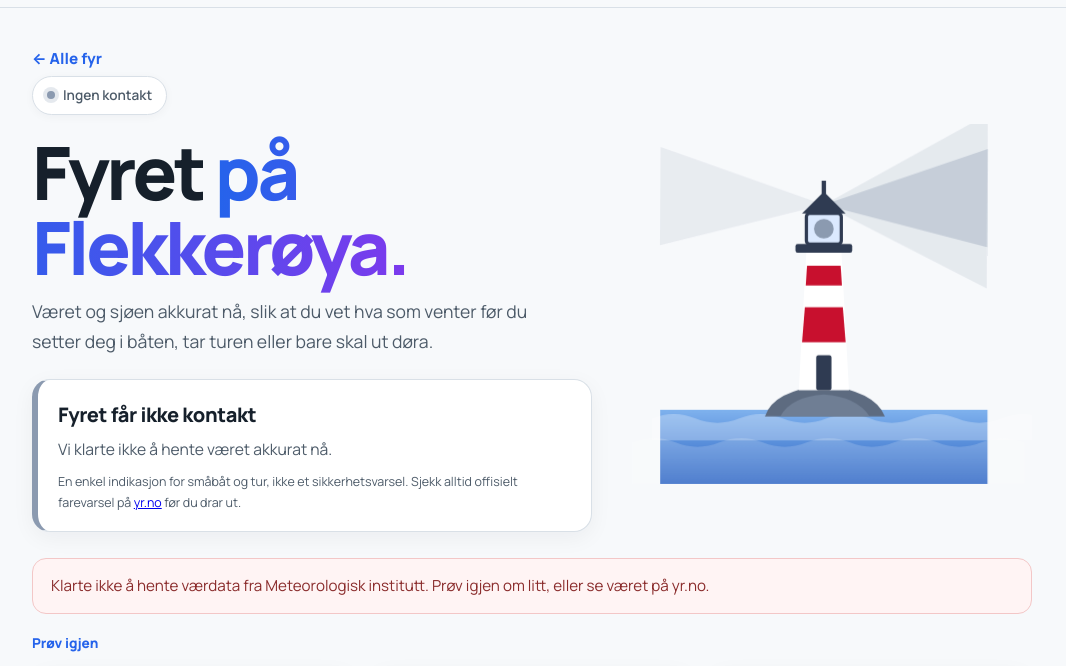
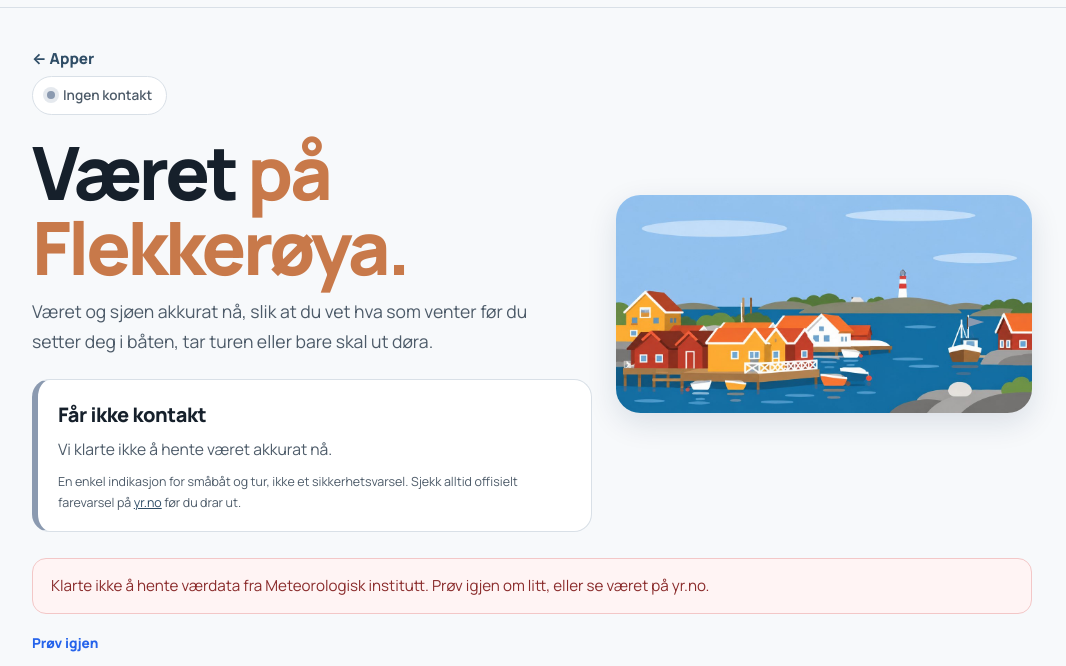
Before and after one commit to RedBeard94/Prosjekt-TR, a plain HTML site: page nyttig/fyret/flekkeroya/index.html in a window 1280 px wide. Shown: the part 67-733 px from the top of the page, without its empty margins (108-1174 px from the left). Drawn offline with Linux system fonts and the light colour scheme; no server answers.

Commit message:
Add files via upload

```diff
--- a/nyttig/fyret/flekkeroya/index.html
+++ b/nyttig/fyret/flekkeroya/index.html
@@ -11,14 +11,14 @@
 <meta name="copyright" content="© 2026 Reinertsengruppen">
 <meta name="rg-origin" content="rg-2026-10-nyttig-fyret-flekkeroya-9da3">
 <meta name="viewport" content="width=device-width, initial-scale=1">
-<title>Fyret på Flekkerøya – Reinertsengruppen</title>
-<meta name="description" content="Fyret viser været og sjøen ved Flekkerøya akkurat nå: vind, bølger, sjøtemperatur og sol opp og ned.">
+<title>Været på Flekkerøya – Reinertsengruppen</title>
+<meta name="description" content="Været og sjøen ved Flekkerøya akkurat nå: vind, bølger, sjøtemperatur og sol opp og ned.">
 <meta property="og:type" content="website">
 <meta property="og:site_name" content="Reinertsengruppen">
 <meta property="og:locale" content="nb_NO">
 <meta property="og:url" content="https://reinertsengruppen.no/nyttig/fyret/flekkeroya/">
-<meta property="og:title" content="Fyret på Flekkerøya – Reinertsengruppen">
-<meta property="og:description" content="Fyret viser været og sjøen ved Flekkerøya akkurat nå: vind, bølger, sjøtemperatur og sol opp og ned.">
+<meta property="og:title" content="Været på Flekkerøya – Reinertsengruppen">
+<meta property="og:description" content="Været og sjøen ved Flekkerøya akkurat nå: vind, bølger, sjøtemperatur og sol opp og ned.">
 <meta property="og:image" content="https://reinertsengruppen.no/bilder/delingsbilde-forside.png">
 <meta property="og:image:width" content="1200">
 <meta property="og:image:height" content="630">
@@ -73,6 +73,9 @@
   .verdict .fine { margin-top:8px; font-size:.78rem; }
 
   .lh { width:100%; height:auto; display:block; max-height:360px; }
+  .lhbox { position:relative; width:100%; max-width:560px; justify-self:end; }
+  .lhbox .lhimg { display:block; width:100%; height:auto; border-radius:5.9% / 11%; box-shadow:0 10px 30px rgba(20,40,80,.12); }
+  .lhbox .lhov { position:absolute; inset:0; width:100%; height:100%; max-height:none; }
   .lh .beam { fill:var(--verdict); opacity:.34; transform-origin:150px 74px; animation:sweep 7s ease-in-out infinite; transition:fill .6s; }
   .lh .beam2 { fill:var(--verdict); opacity:.16; transform-origin:150px 74px; animation:sweep 7s ease-in-out infinite; transition:fill .6s; }
   .lh .lamp { fill:var(--verdict); transition:fill .6s; }
@@ -205,42 +208,27 @@
   </div>
 </header>
 
-<main data-rg="rg-2026-10-nyttig-fyret-flekkeroya-9da3">
-  <a class="back" href="../index.html">← Alle fyr</a>
+<main class="fy" data-rg="rg-2026-10-nyttig-fyret-flekkeroya-9da3">
+  <a class="back" href="../../apper/index.html">← Apper</a>
   <section class="hero">
     <div>
       <span class="tag"><span class="dot"></span> <span id="tagTxt">Henter forholdene …</span></span>
-      <h1>Fyret <em>på Flekkerøya.</em></h1>
+      <h1>Været <em>på Flekkerøya.</em></h1>
       <p class="lead">Været og sjøen akkurat nå, slik at du vet hva som venter før du setter deg i båten, tar turen eller bare skal ut døra.</p>
       <div class="verdict" role="status" aria-live="polite">
         <h2 id="vTitle">Et øyeblikk …</h2>
-        <p id="vText">Fyret leser været og sjøen ved Flekkerøya.</p>
+        <p id="vText">Henter været og sjøen ved Flekkerøya.</p>
         <p class="fine">En enkel indikasjon for småbåt og tur, ikke et sikkerhetsvarsel. Sjekk alltid offisielt farevarsel på <a href="https://www.yr.no/nb/v%C3%A6rvarsel/daglig-tabell/1-2377374/Norge/Agder/Kristiansand/Flekker%C3%B8y" target="_blank" rel="noopener">yr.no</a> før du drar ut.</p>
       </div>
     </div>
-    <svg class="lh" viewBox="0 0 300 330" aria-hidden="true">
-      <defs>
-        <linearGradient id="sea" x1="0" y1="0" x2="0" y2="1"><stop offset="0" stop-color="#7fb2ee"/><stop offset="1" stop-color="#2a63c4"/></linearGradient>
-        <linearGradient id="sky" x1="0" y1="0" x2="0" y2="1"><stop offset="0" stop-color="#dbe9ff" stop-opacity="0"/><stop offset="1" stop-color="#dbe9ff" stop-opacity=".7"/></linearGradient>
-      </defs>
-      <path class="beam" d="M150 74 L300 22 L300 112Z"/>
-      <path class="beam2" d="M150 74 L300 -10 L300 150Z"/>
-      <path class="beam" d="M150 74 L0 22 L0 112Z" style="opacity:.14"/>
-      <rect x="0" y="262" width="300" height="68" fill="url(#sea)"/>
-      <g class="wave"><path d="M-20 270 Q0 262 20 270 T60 270 T100 270 T140 270 T180 270 T220 270 T260 270 T300 270 T340 270 V290 H-20Z" fill="#fff" opacity=".28"/></g>
-      <g class="wave w2"><path d="M-20 292 Q0 284 20 292 T60 292 T100 292 T140 292 T180 292 T220 292 T260 292 T300 292 T340 292 V330 H-20Z" fill="#fff" opacity=".18"/></g>
-      <path d="M96 268 Q104 244 150 240 Q196 244 206 268Z" fill="#5d6b80"/>
-      <path d="M110 268 Q120 250 150 248 Q180 250 192 268Z" fill="#6f7e94"/>
-      <path d="M127 244 L134 116 H166 L173 244Z" fill="#fff"/>
-      <path d="M130 200 L132.6 168 H167.4 L170 200Z" fill="#c8102e"/>
-      <path d="M133.4 148 L134.6 130 H165.4 L166.6 148Z" fill="#c8102e"/>
-      <rect x="124" y="110" width="52" height="8" rx="2" fill="#2f3b52"/>
-      <rect x="134" y="82" width="32" height="28" rx="3" fill="#dbe9ff" stroke="#2f3b52" stroke-width="3"/>
-      <circle class="lamp" cx="150" cy="96" r="9"/>
-      <path d="M130 82 L150 62 L170 82Z" fill="#2f3b52"/>
-      <rect x="148" y="52" width="4" height="12" fill="#2f3b52"/>
-      <rect x="143" y="212" width="14" height="32" rx="2" fill="#2f3b52"/>
-    </svg>
+    <div class="lhbox" aria-hidden="true">
+      <img class="lhimg" src="../../../bilder/flekkeroya-kyst.jpg" width="1200" height="630" alt="">
+      <svg class="lh lhov" viewBox="0 0 1541 809">
+        <circle class="lamp" cx="1062" cy="288" r="9"/>
+        <rect x="1301" y="451" width="4" height="46" fill="#5a4636"/>
+        <path class="lamp" d="M1305 453 L1365 471 L1305 489Z"/>
+      </svg>
+    </div>
   </section>
 
   <p class="err" id="err"></p>
@@ -259,7 +247,7 @@
   <div class="hours" id="hours" aria-label="Time for time"></div>
 
   <p class="foot">
-    Værdata og havdata fra <a href="https://www.met.no/" target="_blank" rel="noopener">Meteorologisk institutt (MET Norway)</a>, lisens <a href="https://creativecommons.org/licenses/by/4.0/deed.no" target="_blank" rel="noopener">CC BY 4.0</a>. Prognosene oppdateres omtrent hver time. Sjøtall gjelder åpent vann sør for øya og kan avvike inne i havner og viker. Sol opp og ned er regnet ut for Flekkerøya.<br>Fyret er ikke en varslingstjeneste. Vurderingen på siden er en enkel pekepinn av tallene og kan ta feil. For sikkerhet til sjøs, følg <a href="https://www.yr.no/" target="_blank" rel="noopener">yr.no</a> og offisielle varsler, og bruk eget skjønn.
+    Værdata og havdata fra <a href="https://www.met.no/" target="_blank" rel="noopener">Meteorologisk institutt (MET Norway)</a>, lisens <a href="https://creativecommons.org/licenses/by/4.0/deed.no" target="_blank" rel="noopener">CC BY 4.0</a>. Prognosene oppdateres omtrent hver time. Sjøtall gjelder åpent vann sør for øya og kan avvike inne i havner og viker. Sol opp og ned er regnet ut for Flekkerøya.<br>Denne siden er ikke en varslingstjeneste. Vurderingen på siden er en enkel pekepinn av tallene og kan ta feil. For sikkerhet til sjøs, følg <a href="https://www.yr.no/" target="_blank" rel="noopener">yr.no</a> og offisielle varsler, og bruk eget skjønn.
   </p>
 </main>
 <footer class="pfoot"><a href="../../../index.html">Reinertsengruppen</a> · <a href="../../../sponsorer/index.html">Sponsorer</a> · <a href="../../../personvern/index.html">Personvern</a> · <a href="../../../opphavsrett/index.html">Opphavsrett</a><div style="margin-top:8px;opacity:.85">© 2026 Reinertsengruppen. Alle rettigheter forbeholdt.</div></footer>
@@ -437,7 +425,7 @@
     Promise.all([loadWeather(force),loadSea(force)]).then(function(r){
       render(r[0],r[1]);
     }).catch(function(e){
-      setVerdict({lvl:'idle',title:'Fyret får ikke kontakt',text:'Vi klarte ikke å hente været akkurat nå.'});
+      setVerdict({lvl:'idle',title:'Får ikke kontakt',text:'Vi klarte ikke å hente været akkurat nå.'});
       showErr('Klarte ikke å hente værdata fra Meteorologisk institutt. Prøv igjen om litt, eller se været på yr.no.');
       ['cAir','cWind','cWave','cSea','cRain'].forEach(function(id){$(id).innerHTML='<div class="na">Ingen data</div>';});
       var st2=sunTimes(new Date(),LAT,LON);
```
Also changed, not shown: index.html (+1 -1 lines), nyttig/apper/index.html (+2 -1 lines), nyttig/index.html (+3 -2 lines), bilder/flekkeroya-kyst.jpg (added).
